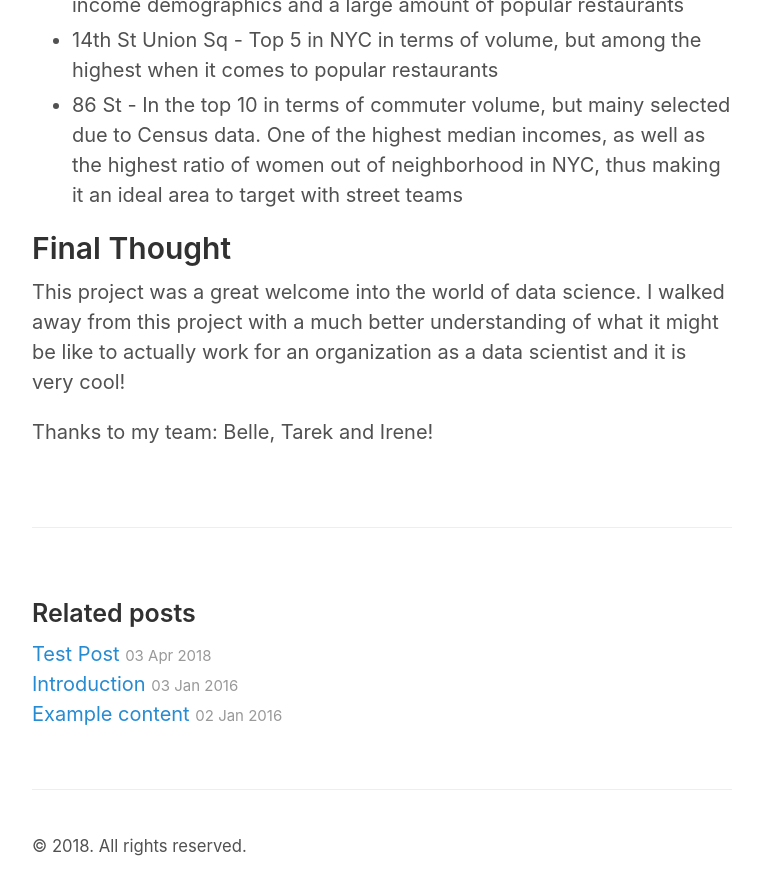
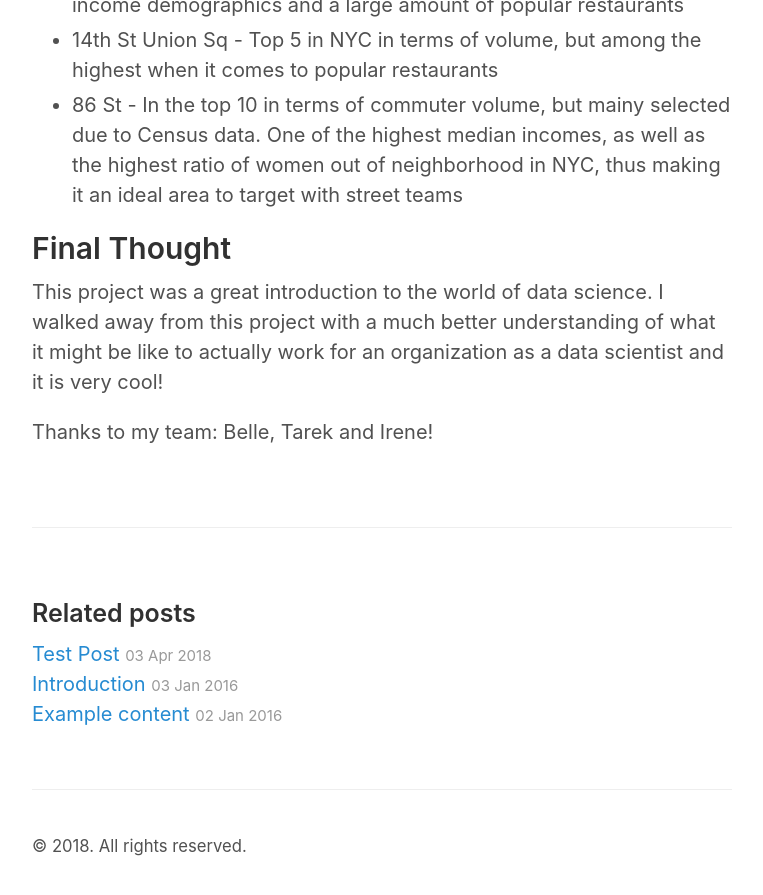
Before and after one commit to harm8717/harm8717.github.io, a Jekyll site: the page built from _posts/2018-07-06-project-benson.md, in a window 1280 px wide and 900 px high, scrolled down 2851 px. Shown: the top 895 px of the window, without its empty margins (258-1021 px from the left). Built offline with Jekyll 4.4.1, drawn with Linux system fonts in a browser that asks for light colours; our own code applies the rules of GitHub Pages for plain Markdown files.

Commit message:
fixed typs

```diff
--- a/_posts/2018-07-06-project-benson.md
+++ b/_posts/2018-07-06-project-benson.md
@@ -43,6 +43,6 @@ In the end our group recommended the following
 
 ## Final Thought
 
-This project was a great welcome into the world of data science. I walked away from this project with a much better understanding of what it might be like to actually work for an organization as a data scientist and it is very cool!
+This project was a great introduction to the world of data science. I walked away from this project with a much better understanding of what it might be like to actually work for an organization as a data scientist and it is very cool!
 
 Thanks to my team: Belle, Tarek and Irene!
```
